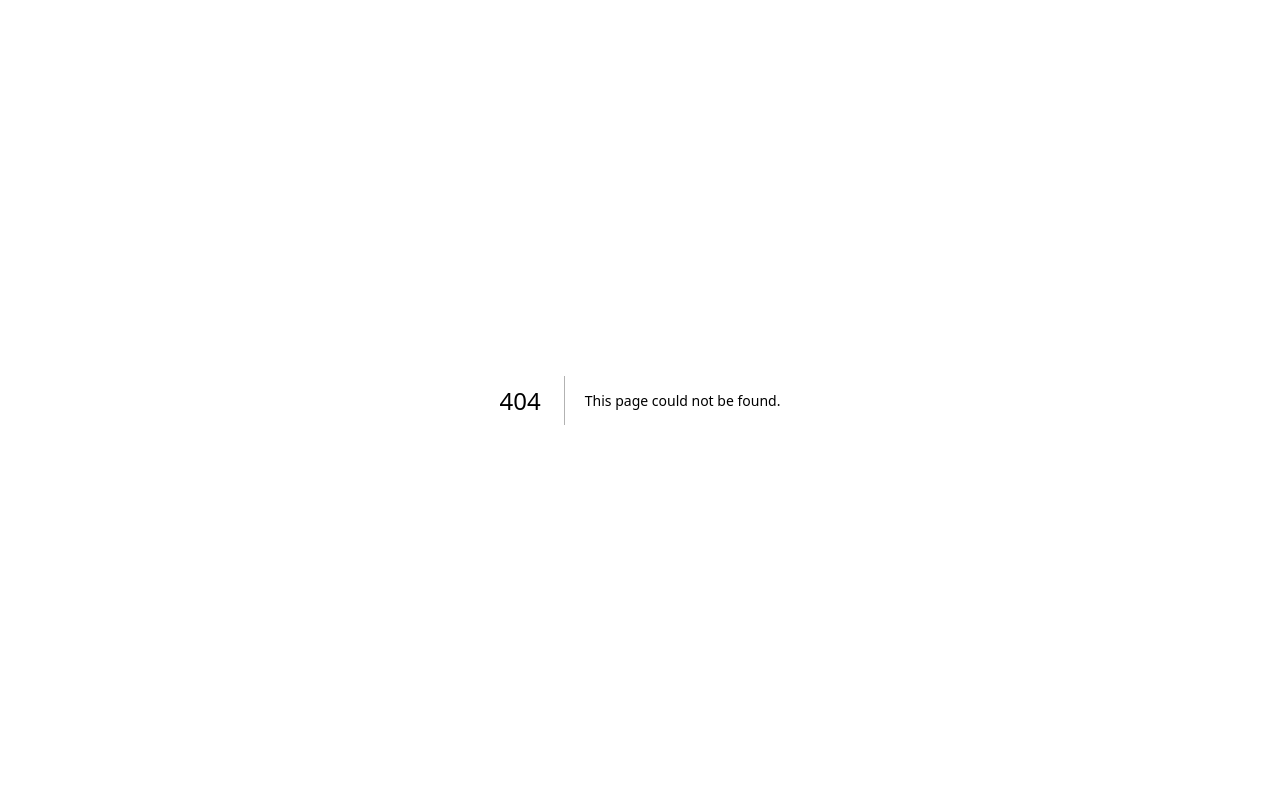
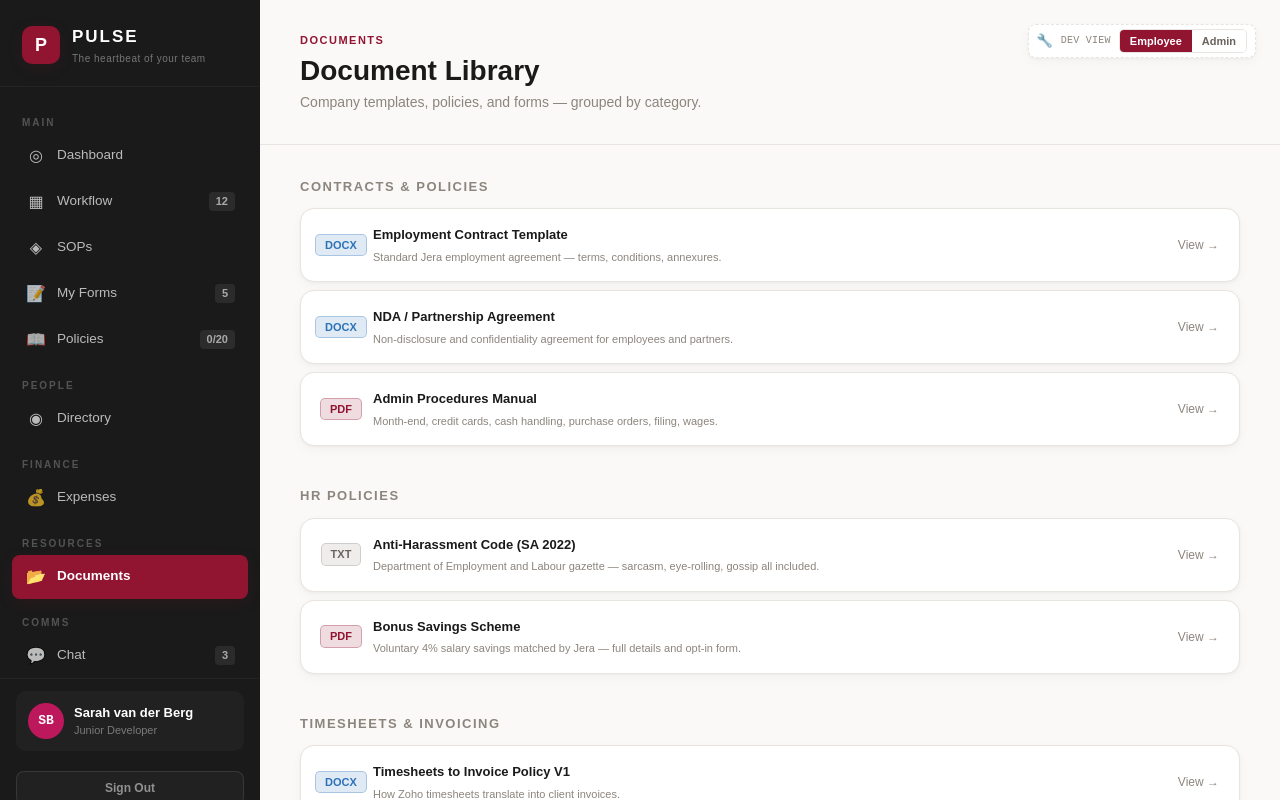
Before and after one commit to Ryzo9518/pulse, a Next.js app in the folder frontend/: page /documents in a window 1280 px wide. Before the commit this address had no page. Built offline with nearby package versions, Linux system fonts and the light colour scheme.

Commit message:
feat(documents): categorised document library
Documents grouped by category with colour-coded file-type badges;
clicking logs a mock view toast (no real download).

```diff
--- /dev/null
+++ b/frontend/app/documents/page.tsx
@@ -0,0 +1,142 @@
+'use client'
+
+import { AppShell } from '@/components/layout/AppShell'
+import { PageHeader } from '@/components/layout/PageHeader'
+import { Badge, Card, EmptyState, useToast } from '@/components/ui'
+import type { BadgeColor } from '@/components/ui'
+import { listDocuments } from '@/lib/mock'
+import type { Document, DocumentCategory } from '@/types/database'
+
+// Humane headings for each DocumentCategory value (matches FEATURE_SPEC.md +
+// renderDocLibrary in the prototype). The order here drives section order on
+// the page; categories with no active documents are skipped at render time.
+const CATEGORY_LABELS: Record<DocumentCategory, string> = {
+  contracts_policies: 'Contracts & Policies',
+  hr_policies: 'HR Policies',
+  timesheets_invoicing: 'Timesheets & Invoicing',
+  job_descriptions: 'Job Descriptions',
+  sops_procedures: 'SOPs & Procedures',
+  employee_forms: 'Employee Forms',
+  other: 'Other',
+}
+
+const CATEGORY_ORDER: DocumentCategory[] = [
+  'contracts_policies',
+  'hr_policies',
+  'timesheets_invoicing',
+  'job_descriptions',
+  'sops_procedures',
+  'employee_forms',
+  'other',
+]
+
+// File-type badge colour, keyed by lowercased file_type (prototype mapping:
+// docx -> blue, pdf -> red, xlsx/xls -> green, txt -> grey).
+const FILE_TYPE_COLORS: Record<string, BadgeColor> = {
+  docx: 'blue',
+  doc: 'blue',
+  pdf: 'red',
+  xlsx: 'green',
+  xls: 'green',
+  txt: 'grey',
+}
+
+function fileTypeBadgeColor(fileType: string | null): BadgeColor {
+  if (!fileType) return 'grey'
+  return FILE_TYPE_COLORS[fileType.toLowerCase()] ?? 'grey'
+}
+
+function fileTypeLabel(fileType: string | null): string {
+  return (fileType ?? 'file').toUpperCase()
+}
+
+export default function DocumentsPage() {
+  const { toast } = useToast()
+  const documents = listDocuments()
+
+  // Group documents by category, then walk CATEGORY_ORDER so headings render in
+  // a stable, intentional order and empty categories drop out.
+  const byCategory = documents.reduce<Record<string, Document[]>>((acc, doc) => {
+    ;(acc[doc.category] ??= []).push(doc)
+    return acc
+  }, {})
+
+  const groups = CATEGORY_ORDER.filter(
+    (category) => (byCategory[category]?.length ?? 0) > 0,
+  ).map((category) => ({
+    category,
+    label: CATEGORY_LABELS[category],
+    docs: byCategory[category]!,
+  }))
+
+  function handleView(doc: Document) {
+    // Mock "viewed" action — no real download/preview in the mock-data phase.
+    toast({
+      title: `📂 "${doc.title}" opened`,
+      message:
+        'In the production app this would download or preview the document.',
+    })
+  }
+
+  return (
+    <AppShell>
+      <PageHeader
+        eyebrow="Documents"
+        title="Document Library"
+        subtitle="Company templates, policies, and forms — grouped by category."
+      />
+      <div className="px-10 py-8">
+        {groups.length === 0 ? (
+          <EmptyState
+            icon="📂"
+            title="No documents yet"
+            description="Documents shared with the team will appear here."
+          />
+        ) : (
+          <div className="flex flex-col gap-10">
+            {groups.map((group) => (
+              <section key={group.category}>
+                <div className="mb-3 text-[13px] font-bold uppercase tracking-[1.5px] text-text-muted">
+                  {group.label}
+                </div>
+                <div className="flex flex-col gap-2">
+                  {group.docs.map((doc) => (
+                    <Card key={doc.id} padded={false}>
+                      <button
+                        type="button"
+                        onClick={() => handleView(doc)}
+                        className="flex w-full items-center gap-3 px-5 py-4 text-left transition-colors hover:bg-surface-border-light"
+                      >
+                        <span
+                          className="flex h-10 w-10 flex-shrink-0 items-center justify-center"
+                          aria-hidden="true"
+                        >
+                          <Badge color={fileTypeBadgeColor(doc.file_type)}>
+                            {fileTypeLabel(doc.file_type)}
+                          </Badge>
+                        </span>
+                        <span className="min-w-0 flex-1">
+                          <span className="block truncate text-[13px] font-semibold text-text">
+                            {doc.title}
+                          </span>
+                          {doc.description ? (
+                            <span className="mt-1 block text-[11px] text-text-muted">
+                              {doc.description}
+                            </span>
+                          ) : null}
+                        </span>
+                        <span className="flex-shrink-0 text-xs text-text-muted">
+                          View &rarr;
+                        </span>
+                      </button>
+                    </Card>
+                  ))}
+                </div>
+              </section>
+            ))}
+          </div>
+        )}
+      </div>
+    </AppShell>
+  )
+}
```
